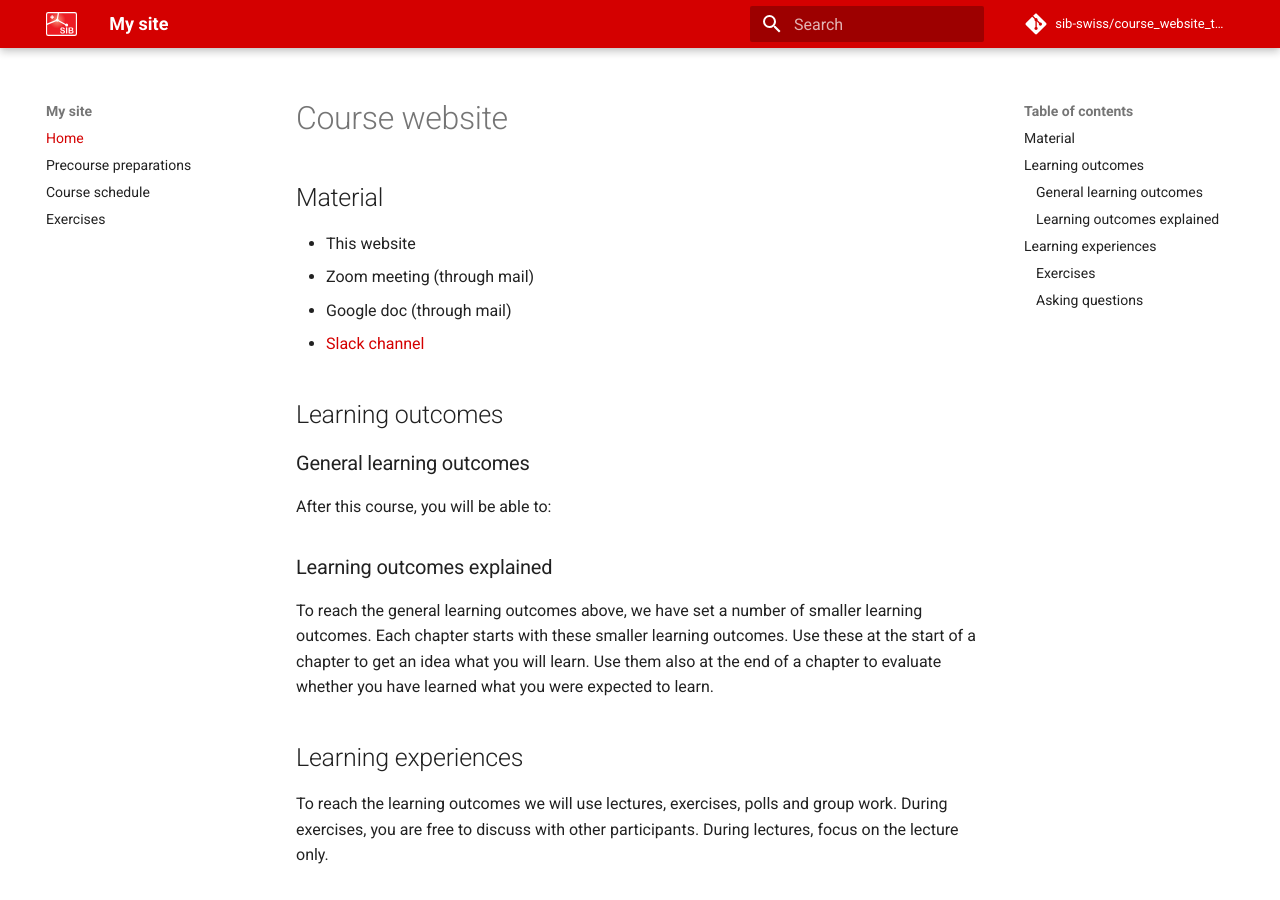
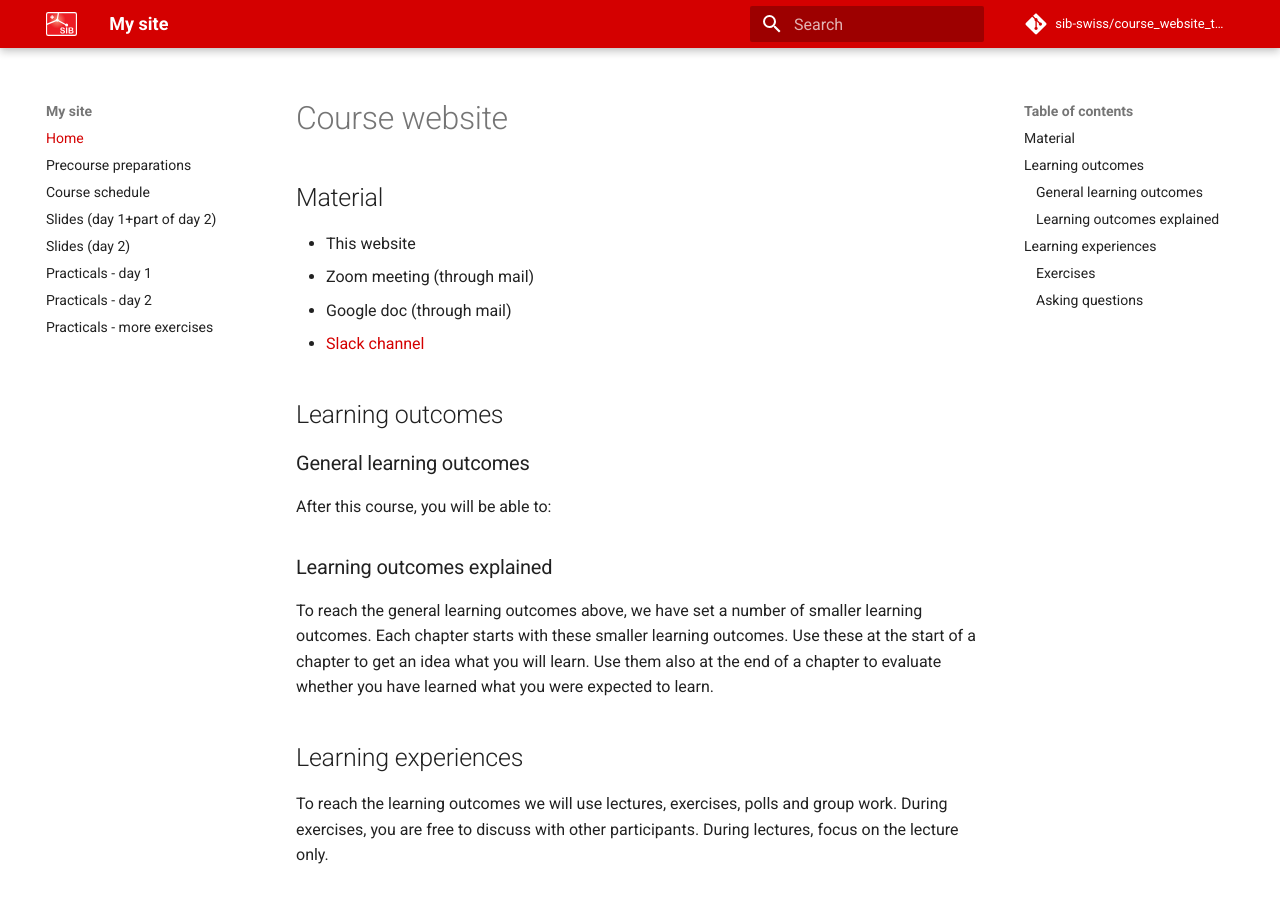
Before and after one commit to sib-swiss/advanced-r-training, an MkDocs documentation site: the page built from docs/index.md, in a window 1280 px wide and 900 px high. Built offline with MkDocs 1.6.1 and Material for MkDocs 9.7.7, drawn with Linux system fonts in a browser that asks for light colours; comment, search, counter and statistics services are not loaded.

Commit message:
added the course parts

```diff
--- a/mkdocs.yml
+++ b/mkdocs.yml
@@ -3,7 +3,11 @@ nav:
     - Home: index.md
     - Precourse preparations: precourse.md
     - Course schedule: course_schedule.md
-    - Exercises: exercises.md
+    - Slides (day 1+part of day 2): slides_1.md
+    - Slides (day 2): slides_2.md
+    - Practicals - day 1: practicals_day_1.md
+    - Practicals - day 2: practicals_day_2.md
+    - Practicals - more exercises: practicals_more.md
 
 theme:
   name: material
```
